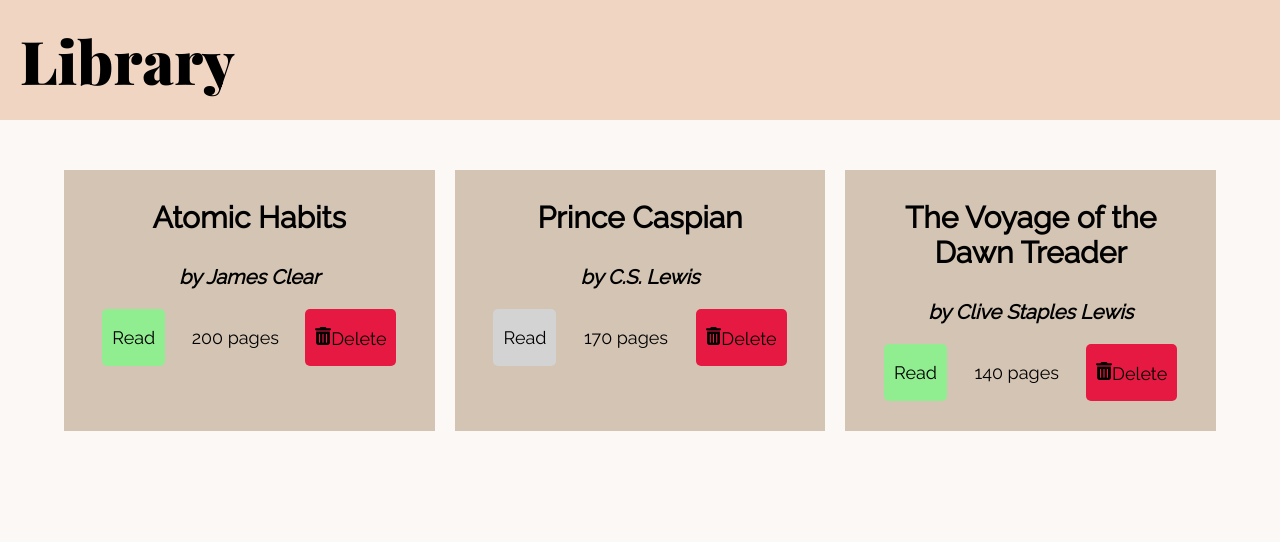
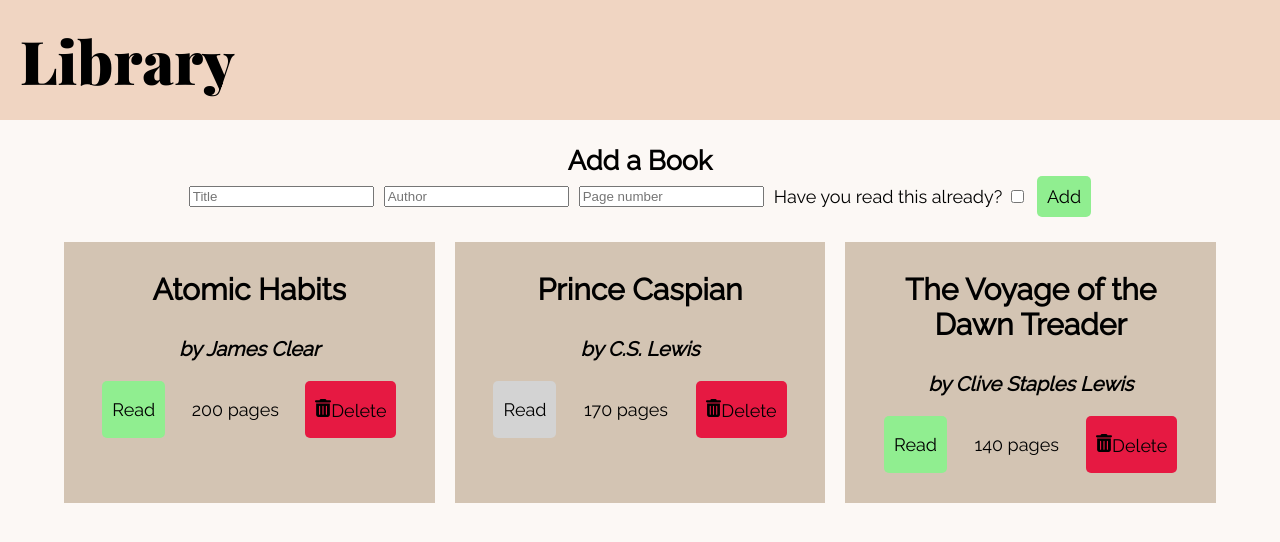
Before and after one commit to black-RAM/library-app, a plain HTML site: page index.html in a window 1280 px wide. Drawn offline with nearby package versions, Linux system fonts and the light colour scheme.

Commit message:
basic markup and styling for form.

```diff
--- a/index.html
+++ b/index.html
@@ -18,19 +18,24 @@
   <header>
     <h1>Library</h1>
   </header>
+  <div class="content">
+    <aside>
+      <h2>Add a Book</h2>
+      <form>
+        <input type="text" name="title" id="form-title" placeholder="Title">
+        <input type="text" name="author" id="form-author" placeholder="Author">
+        <input type="number" name="pages" id="form-pages" placeholder="Page number">
+        <div>
+          <label for="form-read">Have you read this already?</label>
+          <input type="checkbox" name="wasRead" id="form-read">
+        </div>
+        <button type="submit">Add</button>
+      </form>
+    </aside>
 
-  <div id="library-container">
+    <div id="library-container">
 
+    </div>
   </div>
-
-  <!-- <aside>
-    <h2>Add a Book</h2>
-    <form>
-      <input type="text" name="Title" id="" placeholder="Title">
-      <input type="text" name="author" id="" placeholder="Author">
-      <input type="number" name="pages" id="" placeholder="Page number">
-      <button type="submit">Add</button>
-    </form>
-  </aside> -->
 </body>
 </html>
--- a/style.scss
+++ b/style.scss
@@ -30,9 +30,10 @@
     font-size: 60px;
   }
 }
-
+div.content{
+  padding: 25px max(5vw, 10px);
+}
 .library {
-  padding: 50px max(5vw, 10px);
   display: flex;
   flex-wrap: wrap;
   gap: 20px;
@@ -71,3 +72,17 @@
     }
   }
 }
+aside {
+  text-align: center;
+  margin-bottom: 25px;
+  form {
+    display: flex;
+    flex-wrap: wrap;
+    justify-content: center;
+    align-items: center;
+    gap: 10px;
+    button[type="submit"] {
+      background-color: $btn-green;
+    }
+  }
+}
```
Also changed, not shown: style.css, 1 other file.
